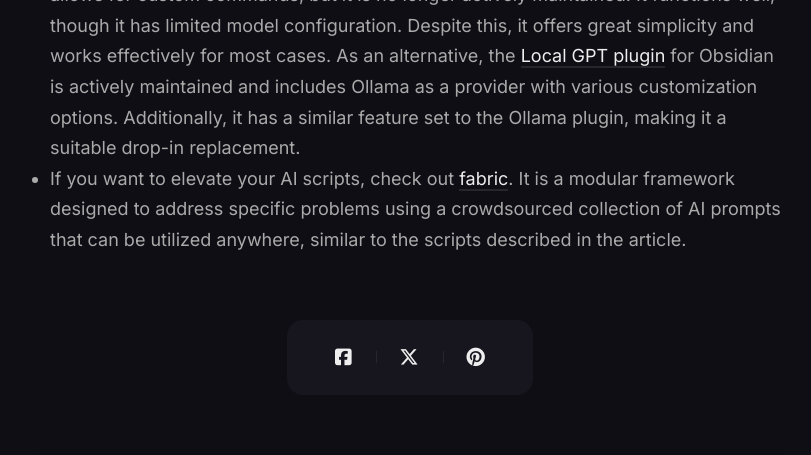
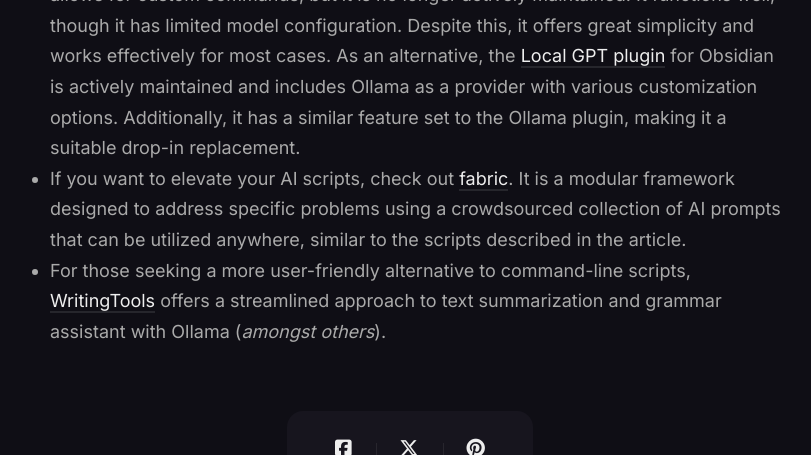
Before and after one commit to vojay-dev/vojay-dev.github.io, a Jekyll site: the page built from _posts/2024-12-23-local-ai-ollama.md, in a window 1280 px wide and 900 px high, scrolled down 20725 px, cut to the strip 0-455 px from the top of the window. Shown: the whole strip, without its empty margins (230-1041 px from the left). Built offline with Jekyll 4.4.1, drawn with Linux system fonts in a browser that asks for light colours; the table of contents is made by our own code.

Commit message:
Add WritingTools to local AI article appendix

```diff
--- a/_posts/2024-12-23-local-ai-ollama.md
+++ b/_posts/2024-12-23-local-ai-ollama.md
@@ -358,3 +358,4 @@
 - If you fully commit to Raycast, I recommend exploring the Raycast [Raycast Ollama extension](https://www.raycast.com/massimiliano_pasquini/raycast-ollama), which is available for free. It allows you to specify custom commands, making it compatible with the mind map example from the article.
 - For those using [Obsidian](https://obsidian.md/), there is an [Ollama plugin](https://github.com/hinterdupfinger/obsidian-ollama) that covers basic writing tasks and allows for custom commands, but it is no longer actively maintained. It functions well, though it has limited model configuration. Despite this, it offers great simplicity and works effectively for most cases. As an alternative, the [Local GPT plugin](https://github.com/pfrankov/obsidian-local-gpt) for Obsidian is actively maintained and includes Ollama as a provider with various customization options. Additionally, it has a similar feature set to the Ollama plugin, making it a suitable drop-in replacement.
 - If you want to elevate your AI scripts, check out [fabric](https://github.com/danielmiessler/fabric). It is a modular framework designed to address specific problems using a crowdsourced collection of AI prompts that can be utilized anywhere, similar to the scripts described in the article.
+- For those seeking a more user-friendly alternative to command-line scripts, [WritingTools](https://github.com/theJayTea/WritingTools) offers a streamlined approach to text summarization and grammar assistant with Ollama (_amongst others_).
```
